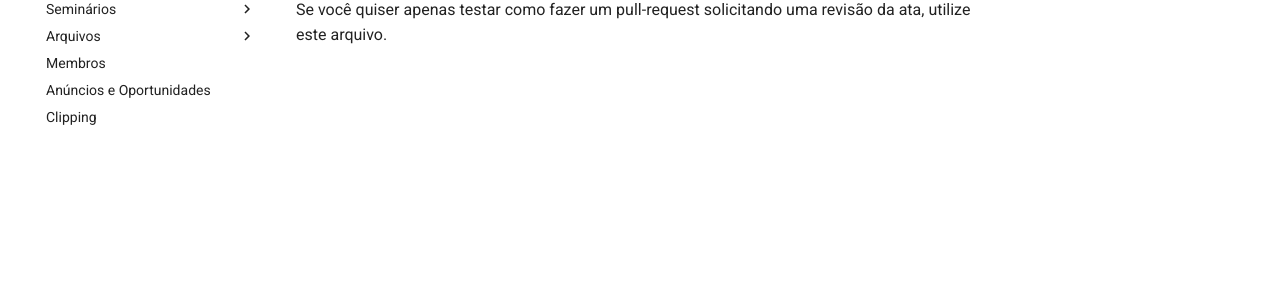
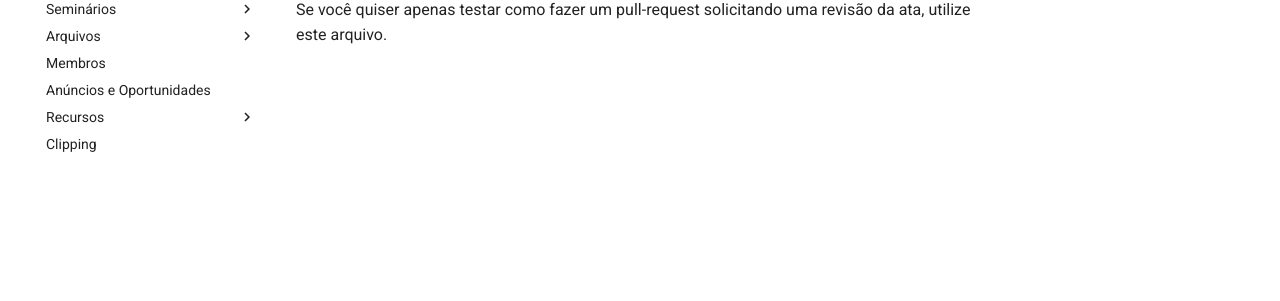
Before and after one commit to monanadmin/monan_cc_docs, an MkDocs documentation site: the page built from docs/testes.md, in a window 1280 px wide. Shown: the part 183-484 px from the top of the page. Built offline with MkDocs 1.6.1 and Material for MkDocs 9.7.7, drawn with Linux system fonts in a browser that asks for light colours; comment, search, counter and statistics services are not loaded.

Commit message:
Adicionando página com logo do MONAN para uso em divulgações, apresentações e documentos pertinentes ao MONAN

```diff
--- a/mkdocs.yml
+++ b/mkdocs.yml
@@ -27,8 +27,8 @@
     - 'Outros Arquivos': outros_arquivos.md
   - Membros: membros.md
   - Anúncios e Oportunidades: anuncios_oportunidades.md
-#  - Recursos:
-#    - 'Logo MONAN': logo_monan.md
+  - Recursos:
+    - 'Logo MONAN': logo_monan.md
 #    - 'Templates': templates.md
   - Clipping: clipping.md
 
```
Also changed, not shown: docs/assets/logo_monan.svg (added), docs/assets/logo_monan_grande.png (added), docs/assets/logo_monan_medio.png (added), docs/assets/logo_monan_nome_bandeira.svg (added), docs/assets/logo_monan_nome_bandeira_grande.png (added), docs/assets/logo_monan_nome_bandeira_medio.png (added), docs/assets/logo_monan_nome_bandeira_pequeno.png (added), docs/assets/logo_monan_pequeno.png (added), docs/assets/monan_logo_pequeno.png (added).
